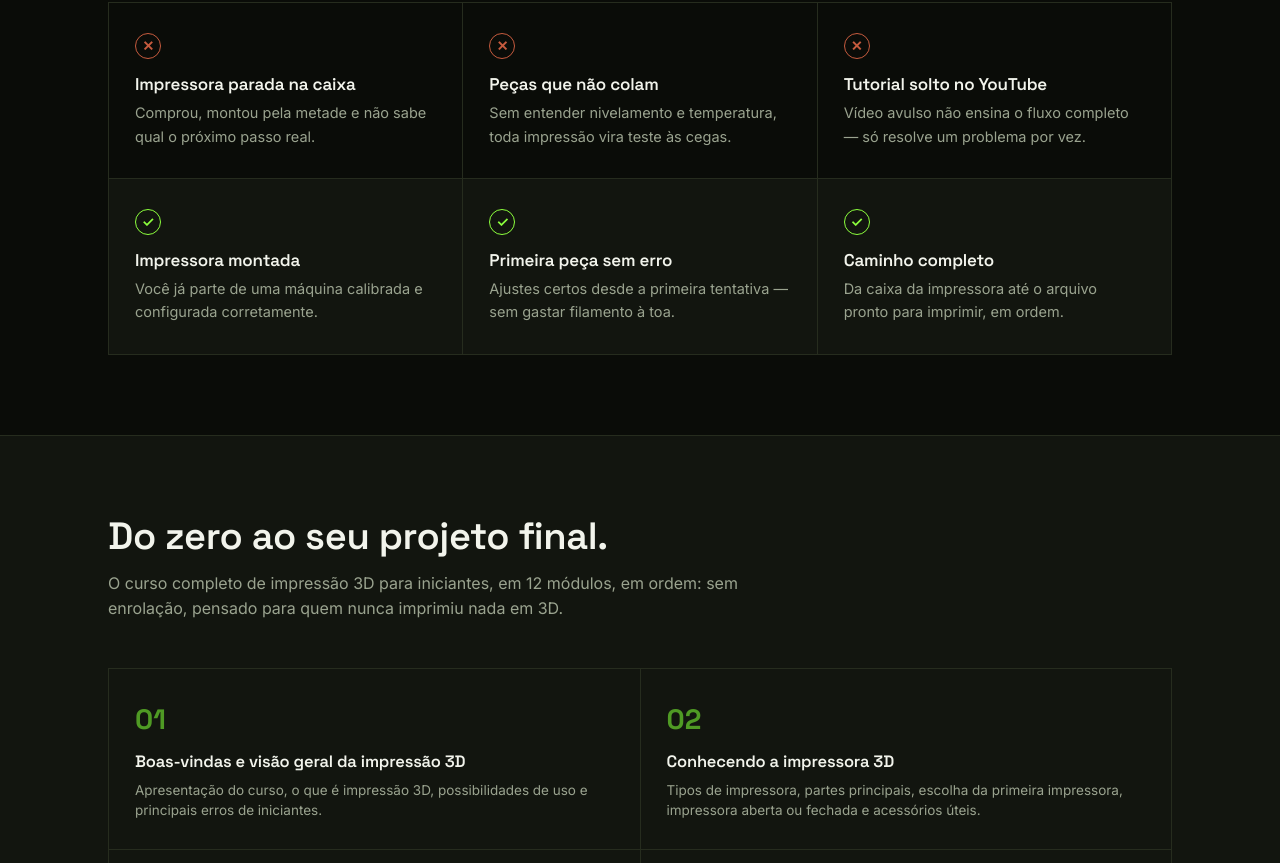
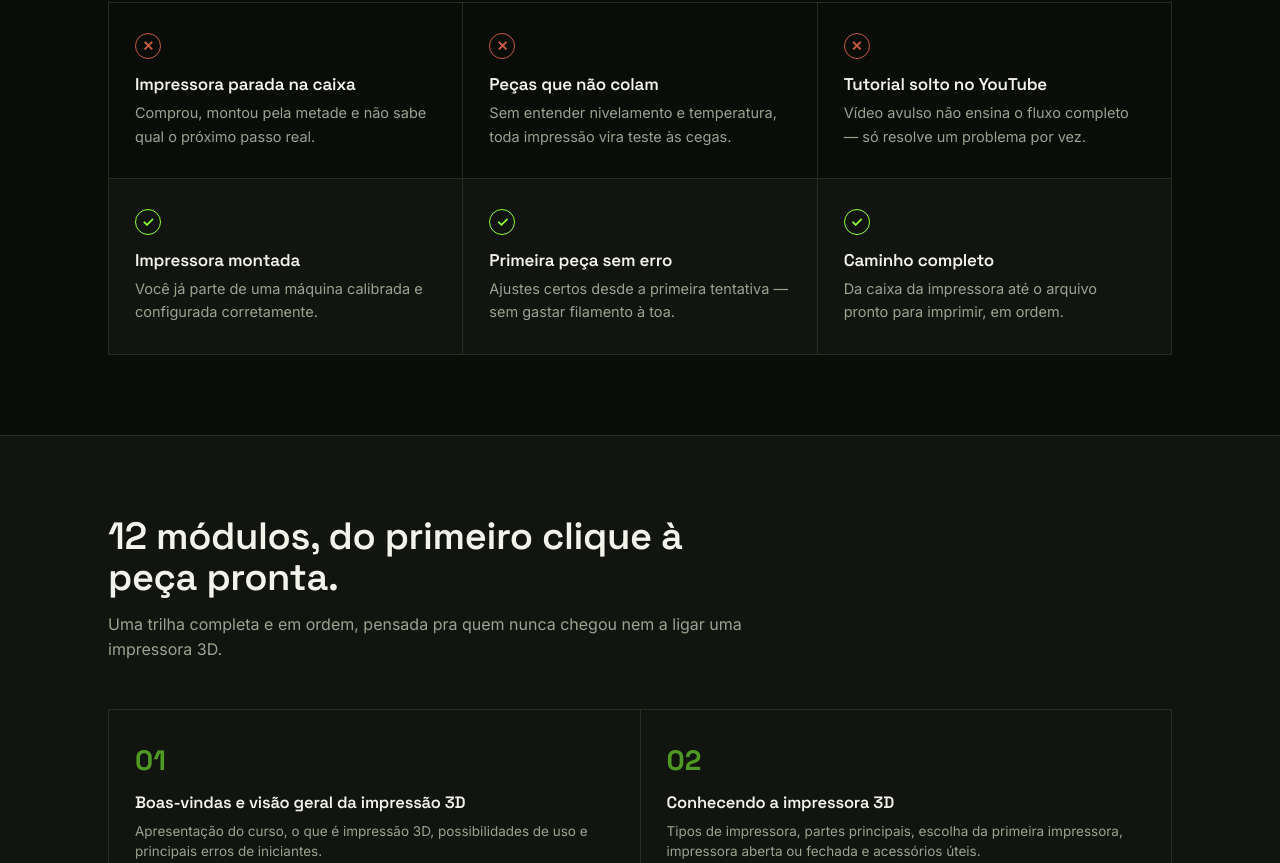
Before and after one commit to boxdodigital/curso-impressao-3d, a plain HTML site: page index.html in a window 1280 px wide. Shown: the part 1522-2385 px from the top of the page. Drawn offline with Linux system fonts and the light colour scheme.

Commit message:
Move promessa 'do zero ao projeto final' pro hero, nova frase nos módulos

```diff
--- a/index.html
+++ b/index.html
@@ -551,7 +551,7 @@
         Curso em vídeo
       </div>
       <h1>Impressão 3D<em>para iniciantes</em></h1>
-      <p class="lede">Do zero à sua primeira peça perfeita — mesmo sem nunca ter encostado numa impressora 3D.</p>
+      <p class="lede">Do zero ao seu projeto final — curso completo de impressão 3D para iniciantes, sem enrolação, pensado para quem nunca imprimiu nada em 3D.</p>
       <div class="hero-cta">
         <a href="https://pay.hotmart.com/N105631506M?bid=1788882705503" onclick="return gtag_report_conversion('https://pay.hotmart.com/N105631506M?bid=1788882705503');" class="btn-primary">Quero começar agora</a>
         <div class="price-note"><b>R$49,90</b> pagamento único<br>garantia de 7 dias</div>
@@ -638,8 +638,8 @@
 <section class="modules grid-tex" id="conteudo">
   <div class="wrap">
     <div class="section-head">
-      <h2>Do zero ao seu projeto final.</h2>
-      <p>O curso completo de impressão 3D para iniciantes, em 12 módulos, em ordem: sem enrolação, pensado para quem nunca imprimiu nada em 3D.</p>
+      <h2>12 módulos, do primeiro clique à peça pronta.</h2>
+      <p>Uma trilha completa e em ordem, pensada pra quem nunca chegou nem a ligar uma impressora 3D.</p>
     </div>
 
     <div class="module-grid">
```
